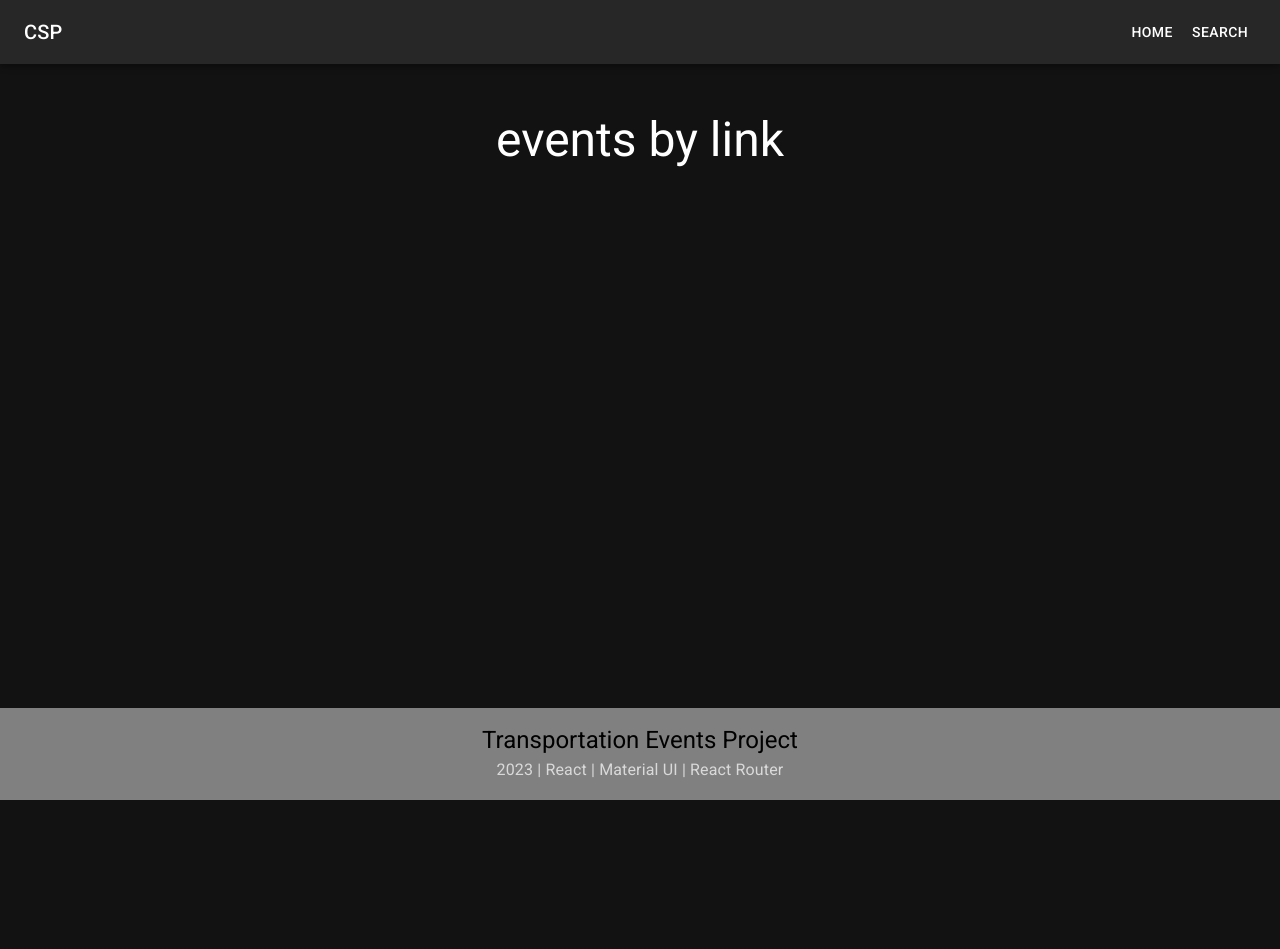
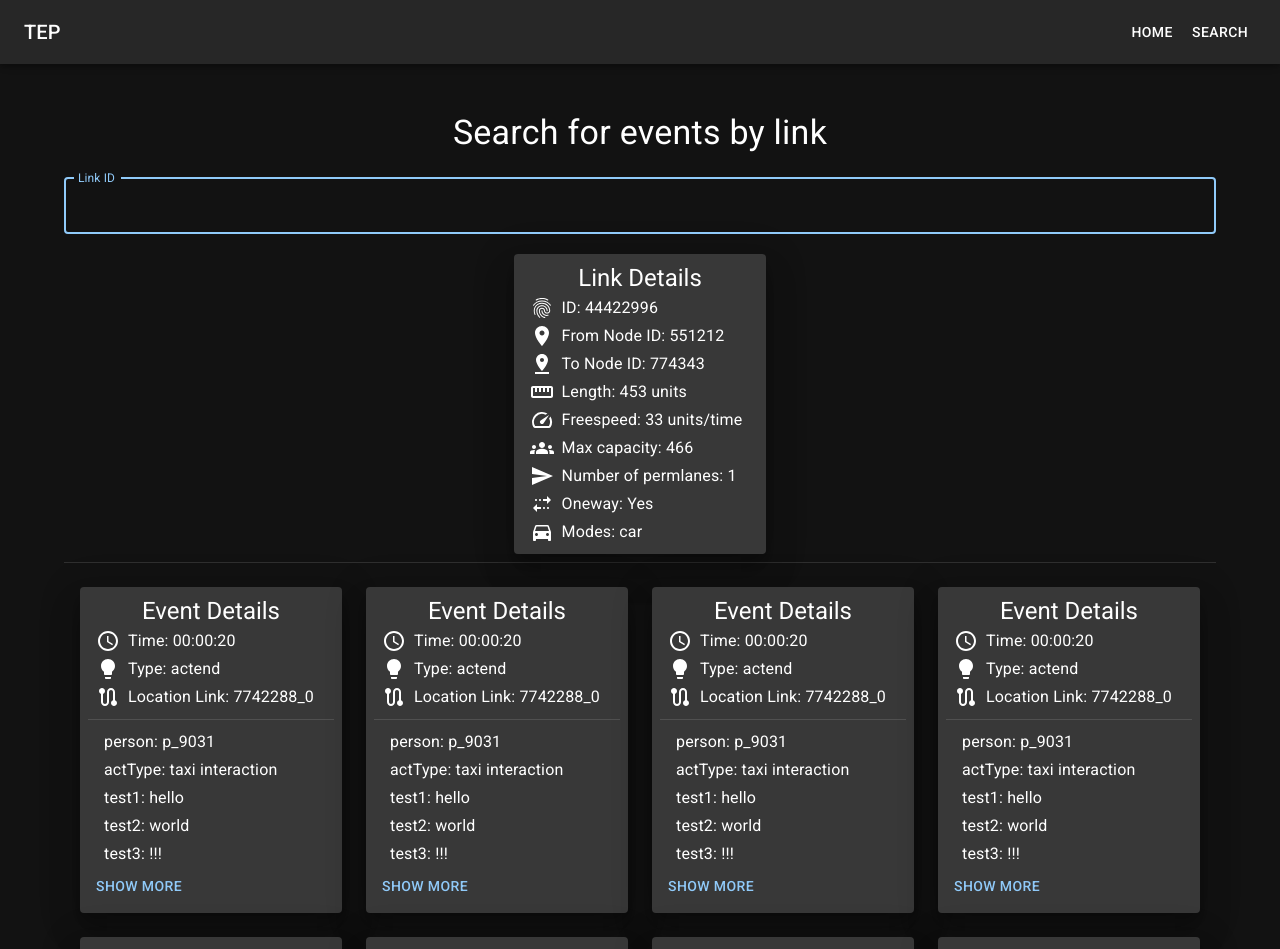
Before and after one commit to KINGTUT10101/TransportationEventsProject, a React (Create React App) app in the folder client/: page /search/bylink in a window 1280 px wide. Shown: the top 949 px of the page. Before the commit the page ends 800 px from the top, so only its background shows below. Built offline with nearby package versions, Linux system fonts and the light colour scheme.

Commit message:
Add search bars to search pages

```diff
--- a/client/package.json
+++ b/client/package.json
@@ -9,10 +9,12 @@
     "@fontsource/roboto": "^5.0.8",
     "@mui/icons-material": "^5.14.16",
     "@mui/material": "^5.14.16",
+    "@mui/x-date-pickers": "^6.18.0",
     "@testing-library/jest-dom": "^5.17.0",
     "@testing-library/react": "^13.4.0",
     "@testing-library/user-event": "^13.5.0",
     "axios": "^1.6.0",
+    "dayjs": "^1.11.10",
     "react": "^17.0.0 || ^18.0.0",
     "react-dom": "^17.0.0 || ^18.0.0",
     "react-router-dom": "^6.17.0",
--- a/client/src/components/Header.js
+++ b/client/src/components/Header.js
@@ -24,7 +24,7 @@ interface Props {
 }
 
 const drawerWidth = 240;
-const siteName = "CSP"
+const siteName = "TEP"
 const navItems = [
   {name: 'Home', path: '/'},
   {name: 'Search', path: '/search'},
--- a/client/src/components/LinkDetails.js
+++ b/client/src/components/LinkDetails.js
@@ -5,6 +5,7 @@ import FingerprintIcon from '@mui/icons-material/Fingerprint';
 import LocationOnIcon from '@mui/icons-material/LocationOn';
 import PinDropIcon from '@mui/icons-material/PinDrop';
 import StraightenIcon from '@mui/icons-material/Straighten';
+import SpeedIcon from '@mui/icons-material/Speed';
 import GroupsIcon from '@mui/icons-material/Groups';
 import SendIcon from '@mui/icons-material/Send';
 import MultipleStopIcon from '@mui/icons-material/MultipleStop';
@@ -52,7 +53,7 @@ export default function LinkDetails () {
 
         {/* Freespeed */}
         <Box sx={{display: "flex", alignItems: "center"}} paddingX={1}>
-          <StraightenIcon />
+          <SpeedIcon />
           <Typography align="left" variant="subtitle1" paddingX={1}>
             Freespeed: 33 units/time
           </Typography>
@@ -86,7 +87,7 @@ export default function LinkDetails () {
         <Box sx={{display: "flex", alignItems: "center"}} paddingX={1}>
           <DirectionsCarIcon />
           <Typography align="left" variant="subtitle1" paddingX={1}>
-            Mode: car
+            Modes: car
           </Typography>
         </Box>
       </Paper>
--- a/client/src/index.js
+++ b/client/src/index.js
@@ -3,10 +3,14 @@ import ReactDOM from 'react-dom';
 import './index.css';
 import App from './App';
 import { BrowserRouter } from "react-router-dom";
+import { LocalizationProvider } from '@mui/x-date-pickers';
+import { AdapterDayjs } from '@mui/x-date-pickers/AdapterDayjs'
 
 ReactDOM.render(
+  <LocalizationProvider dateAdapter={AdapterDayjs}>
   <BrowserRouter>
     <App />
-  </BrowserRouter>,
+  </BrowserRouter>
+  </LocalizationProvider>,
   document.getElementById("root")
 );
--- a/client/src/pages/EventsByLink.js
+++ b/client/src/pages/EventsByLink.js
@@ -1,4 +1,7 @@
-import { Typography } from '@mui/material';
+import { Typography, TextField, Grid, Divider, Pagination } from '@mui/material';
+
+import EventDetails from "../components/EventDetails"
+import LinkDetails from "../components/LinkDetails"
 
 /**
  * Allows users to search for events by a link ID
@@ -7,9 +10,26 @@ import { Typography } from '@mui/material';
 export default function EventsByLink() {
   return (
     <div>
-      <Typography align="center" variant="h3">
-        events by link
+      <Typography variant="h4" align="center" paddingBottom={1}>
+        Search for events by link
       </Typography>
+
+      <div style={{display: "flex", gap: "0.75rem", justifyContent: "center", alignItems: "center", flexDirection: "column"}}>
+        <TextField fullWidth label="Link ID" id="searchTerms" margin="normal" autoFocus />
+        <LinkDetails />
+      </div>
+
+      <Divider style={{ marginTop: '0.5rem', marginBottom: '0.5rem' }} />
+
+      <Grid container padding={2} alignItems="flex-start" spacing={{ xs: 2, md: 3 }} columns={{ xs: 4, sm: 8, md: 16 }} justifyContent="center">
+        {Array.from(Array(8)).map((_, index) => (
+          <Grid item xs={2} sm={3} md={4}>
+            <EventDetails />
+          </Grid>
+        ))}
+      </Grid>
+
+      <Pagination count={10} variant="outlined" shape="rounded" style={{display: "flex", justifyContent: "center", paddingTop: "1rem"}} />
     </div>
   )
 }
--- a/client/src/pages/EventsByPerson.js
+++ b/client/src/pages/EventsByPerson.js
@@ -1,4 +1,6 @@
-import { Typography } from '@mui/material';
+import { Typography, TextField, Grid, Pagination } from '@mui/material';
+
+import EventDetails from "../components/EventDetails"
 
 /**
  * Allows users to search for events by a person ID
@@ -7,9 +9,23 @@ import { Typography } from '@mui/material';
 export default function EventsByPerson() {
   return (
     <div>
-      <Typography align="center" variant="h3">
-        events by person
+      <Typography variant="h4" align="center" paddingBottom={1}>
+        Search for events by person
       </Typography>
+
+      <div style={{display: "flex", gap: "0.75rem", justifyContent: "center", alignItems: "center", flexDirection: "column"}}>
+        <TextField fullWidth label="Person ID" id="searchTerms" margin="normal" autoFocus />
+      </div>
+
+      <Grid container padding={2} alignItems="flex-start" spacing={{ xs: 2, md: 3 }} columns={{ xs: 4, sm: 8, md: 16 }} justifyContent="center">
+        {Array.from(Array(8)).map((_, index) => (
+          <Grid item xs={2} sm={3} md={4}>
+            <EventDetails />
+          </Grid>
+        ))}
+      </Grid>
+
+      <Pagination count={10} variant="outlined" shape="rounded" style={{display: "flex", justifyContent: "center", paddingTop: "1rem"}} />
     </div>
   )
 }
--- a/client/src/pages/EventsByTime.js
+++ b/client/src/pages/EventsByTime.js
@@ -1,4 +1,8 @@
-import { Typography } from '@mui/material';
+import dayjs from 'dayjs';
+import { Typography, Grid, Pagination } from '@mui/material';
+import { MobileTimePicker } from '@mui/x-date-pickers/MobileTimePicker';
+
+import EventDetails from "../components/EventDetails"
 
 /**
  * Allows users to search for events within a time range
@@ -7,9 +11,25 @@ import { Typography } from '@mui/material';
 export default function EventsByTime() {
   return (
     <div>
-      <Typography align="center" variant="h3">
-        events by time
+      <Typography variant="h4" align="center" paddingBottom={1}>
+        Search for events within a time frame
       </Typography>
+
+      {/* Make sure we check if the first time is before the second and error if true */}
+      <div style={{display: "flex", gap: "0.75rem", justifyContent: "center", alignItems: "center", flexDirection: "column"}}>
+        <MobileTimePicker label="Start time" id="searchTerms" margin="normal" defaultValue={dayjs('2000-01-1T12:00')} style={{width: "50%"}} />
+        <MobileTimePicker label="End time" id="searchTerms" margin="normal" defaultValue={dayjs('2000-01-1T12:00')} style={{width: "50%"}} />
+      </div>
+
+      <Grid container padding={2} alignItems="flex-start" spacing={{ xs: 2, md: 3 }} columns={{ xs: 4, sm: 8, md: 16 }} justifyContent="center">
+        {Array.from(Array(8)).map((_, index) => (
+          <Grid item xs={2} sm={3} md={4}>
+            <EventDetails />
+          </Grid>
+        ))}
+      </Grid>
+
+      <Pagination count={10} variant="outlined" shape="rounded" style={{display: "flex", justifyContent: "center", paddingTop: "1rem"}} />
     </div>
   )
 }
--- a/client/src/pages/Home.js
+++ b/client/src/pages/Home.js
@@ -10,8 +10,11 @@ import LinkDetails from "../components/LinkDetails"
 export default function Home() {
   return (
     <div>
-      <Typography variant="h4" align="center" paddingBottom={4}>
+      <Typography variant="h4" align="center" paddingBottom={1}>
         Welcome to the Transportation Events Project!
+      </Typography>
+      <Typography variant="subtitle2" align="center" paddingBottom={3}>
+        Click the search button in the top-right corner to begin
       </Typography>
 
       <Grid container padding={2} alignItems="flex-start" spacing={{ xs: 2, md: 3 }} columns={{ xs: 4, sm: 8, md: 16 }} justifyContent="center">
--- a/client/src/pages/SearchForLink.js
+++ b/client/src/pages/SearchForLink.js
@@ -1,4 +1,5 @@
-import { Typography } from '@mui/material';
+import { Typography, TextField, Pagination } from '@mui/material';
+import LinkDetails from '../components/EventDetails';
 
 /**
  * Allows users to find details about a specific link by searching for its ID
@@ -7,9 +8,17 @@ import { Typography } from '@mui/material';
 export default function SearchForLink() {
   return (
     <div>
-      <Typography align="center" variant="h3">
-        search for link
+      <Typography variant="h4" align="center" paddingBottom={1}>
+        Search for a link
       </Typography>
+
+      {/* We should autofill link IDs here if we have time */}
+      <div style={{display: "flex", gap: "0.75rem", justifyContent: "center", alignItems: "center", flexDirection: "column"}}>
+        <TextField fullWidth label="Link ID" id="searchTerms" margin="normal" autoFocus />
+        <LinkDetails />
+      </div>
+
+      <Pagination count={10} variant="outlined" shape="rounded" style={{display: "flex", justifyContent: "center", paddingTop: "1rem"}} />
     </div>
   )
 }
```
Also changed, not shown: client/src/components/EventDetails.js (+10 -0 lines), 1 other file (tests, documents, lock files or other folders).
